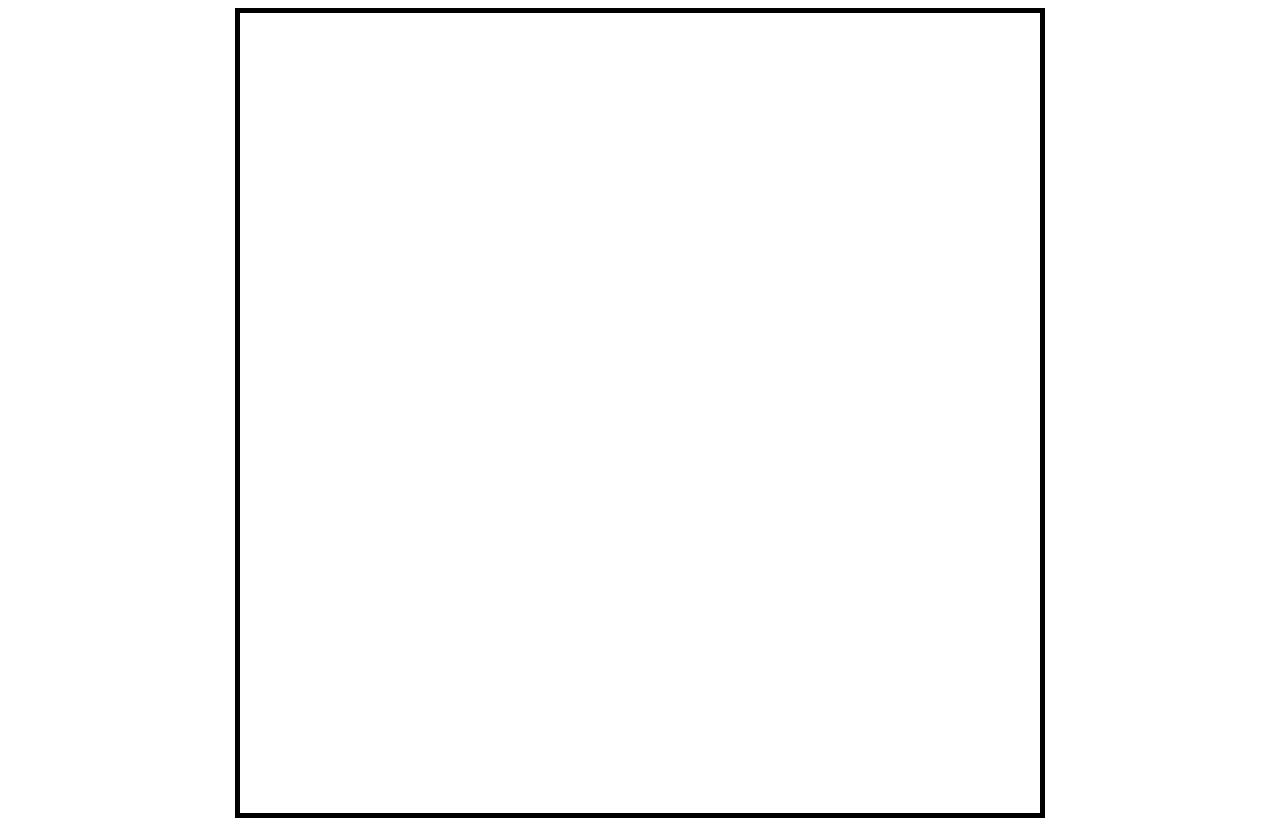
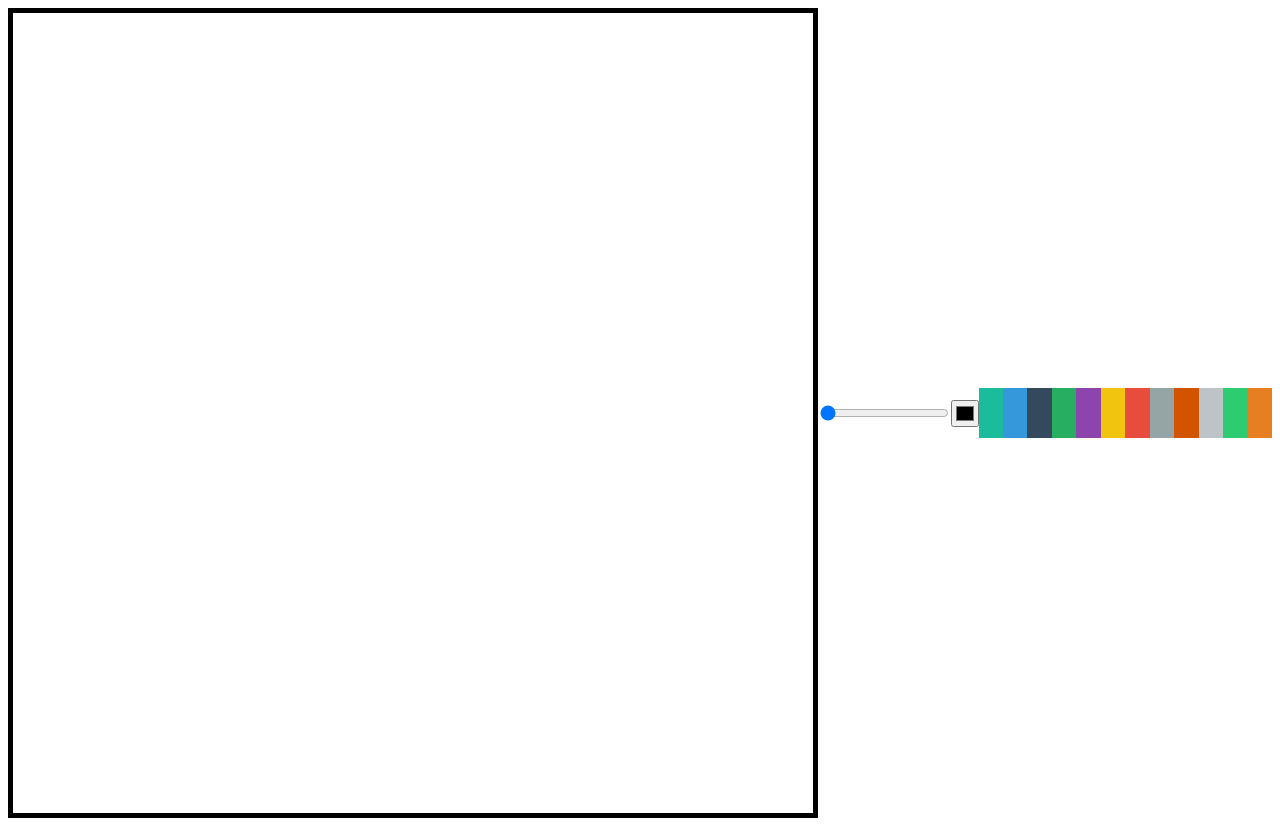
Before and after one commit to charlesdev2020/meme-maker, a plain HTML site: page index.html in a window 1280 px wide. Drawn offline with Linux system fonts and the light colour scheme.

Commit message:
#2. LineWidth & Paint Color

```diff
--- a/app.js
+++ b/app.js
@@ -1,9 +1,14 @@
+const colorOptions = Array.from(
+  document.getElementsByClassName("color-option") // HTMLCollection 배열 생성
+);
+const color = document.getElementById("color");
+const lineWidth = document.getElementById("line-width");
 const canvas = document.querySelector("canvas"); // Javascript에서 Canvas element에 접근
 const ctx = canvas.getContext("2d"); // Brush. Canvas에 그림을 그릴 때 사용
 canvas.width = 800;
 canvas.height = 800;
 
-ctx.lineWidth = 2;
+ctx.lineWidth = 5;
 let isPainting = false;
 
 function onMove(event) {
@@ -22,10 +27,33 @@ function startPainting(event) {
 }
 
 function cancelPainting(event) {
+  ctx.beginPath();
   isPainting = false;
+}
+
+function onLineWidthChange(event) {
+  ctx.lineWidth = event.target.value;
+}
+
+function onColorChange(event) {
+  ctx.strokeStyle = event.target.value;
+  ctx.fillStyle = event.target.value;
+}
+
+function onColorClick(event) {
+  console.dir(event.target.dataset.color); // 색상 Hex 코드를 가져옴
+  const colorValue = event.target.dataset.color;
+  ctx.strokeStyle = colorValue;
+  ctx.fillStyle = colorValue;
+  color.value = colorValue; // color Input의 색상을 변경
 }
 
 canvas.addEventListener("mousemove", onMove);
 canvas.addEventListener("mousedown", startPainting);
 canvas.addEventListener("mouseup", cancelPainting);
 canvas.addEventListener("mouseleave", cancelPainting); // canvas 영역 밖으로 나갈 때
+
+lineWidth.addEventListener("change", onLineWidthChange);
+color.addEventListener("change", onColorChange);
+
+colorOptions.forEach((color) => color.addEventListener("click", onColorClick));
--- a/index.html
+++ b/index.html
@@ -9,6 +9,68 @@
   </head>
   <body>
     <canvas></canvas>
+    <input id="line-width" type="range" min="1" max="10" value="0.5" />
+    <input id="color" type="color" />
+    <div
+      class="color-option"
+      style="background-color: #1abc9c"
+      data-color="#1abc9c"
+    ></div>
+    <div
+      class="color-option"
+      style="background-color: #3498db"
+      data-color="#3498db"
+    ></div>
+    <div
+      class="color-option"
+      style="background-color: #34495e"
+      data-color="#34495e"
+    ></div>
+    <div
+      class="color-option"
+      style="background-color: #27ae60"
+      data-color="#27ae60"
+    ></div>
+    <div
+      class="color-option"
+      style="background-color: #8e44ad"
+      data-color="#8e44ad"
+    ></div>
+    <div
+      class="color-option"
+      style="background-color: #f1c40f"
+      data-color="#f1c40f"
+    ></div>
+    <div
+      class="color-option"
+      style="background-color: #e74c3c"
+      data-color="#e74c3c"
+    ></div>
+    <div
+      class="color-option"
+      style="background-color: #95a5a6"
+      data-color="#95a5a6"
+    ></div>
+    <div
+      class="color-option"
+      style="background-color: #d35400"
+      data-color="#d35400"
+    ></div>
+    <div
+      class="color-option"
+      style="background-color: #bdc3c7"
+      data-color="#bdc3c7"
+    ></div>
+    <div
+      class="color-option"
+      style="background-color: #2ecc71"
+      data-color="#2ecc71"
+    ></div>
+    <div
+      class="color-option"
+      style="background-color: #e67e22"
+      data-color="#e67e22"
+    ></div>
     <script src="app.js"></script>
   </body>
 </html>
--- a/styles.css
+++ b/styles.css
@@ -9,3 +9,9 @@ body {
   justify-content: center;
   align-items: center;
 }
+
+.color-option {
+  width: 50px;
+  height: 50px;
+  cursor: pointer;
+}
```
